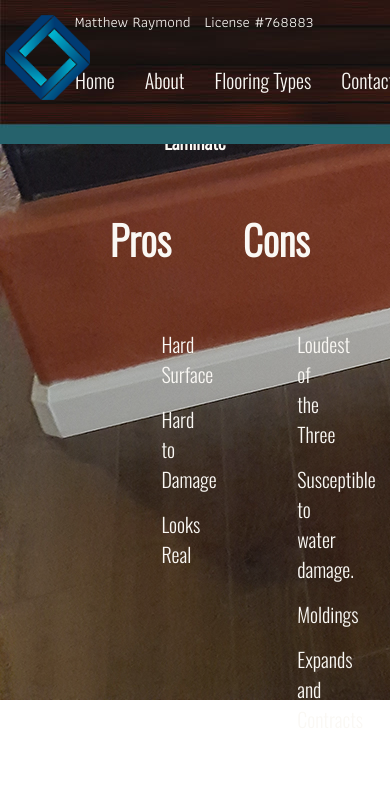
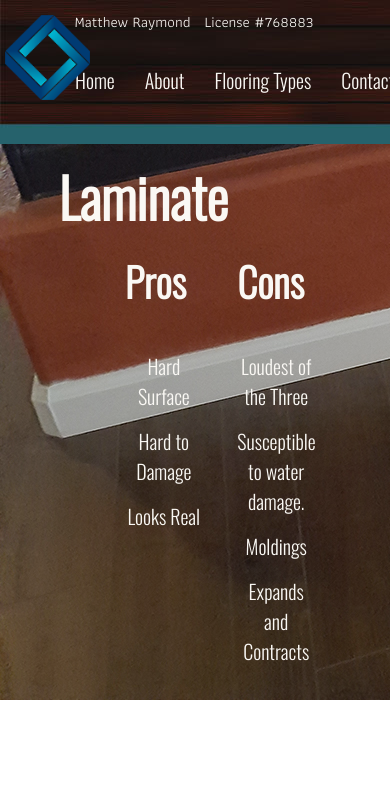
Before and after one commit to SeanRaymond2301/Raymond-Flooring, a PHP site: page /index.php?page=Laminate in a window 390 px wide; the page is wider, and only the part inside the window is pictured. Shown: the top 793 px of that part. Run offline with PHP 8.4, Linux system fonts and the light colour scheme; data that the repository does not hold is empty.

Commit message:
fixed media queries, what happened to laminate page

```diff
--- a/SCSS/main.scss
+++ b/SCSS/main.scss
@@ -196,10 +196,6 @@ ul {
             border: 1.5px solid #000;
         }
     }
-}
-
-.procon {
-    font-family: 'Oswald', sans-serif;
 }
 
 .bottomsection {
@@ -460,7 +456,6 @@ main.content {
 }
 
 /* Media Queries */
-
 @media (max-width: 1260px) {
     .headerText2 {
         margin-right: 50px;
@@ -469,8 +464,40 @@ main.content {
     .headerText3 {
         margin-left: 50px;
     }
+    .headerTexta {
+        margin: 0;
+        color: white;
+    }
+    .contactinfo {
+        transform: translateX(-50px);
+    }
+    .prev, .next {
+        position: absolute;
+        top: 27%;
+    }
+     .headerText {
+        text-align: inherit !important;
+        font-size: 55px !important;
+    }
+    .headerText2 {
+        font-size: 17px;
+        text-align: center !important;
+    }
+
+    .headerText3 {
+        font-size: 17px;
+        text-align: center !important;
+    }
+     .headerTexta {
+        text-align: center !important;
+        font-size: 55px;
+        color: white;
+        margin: 0;
+    }
+    .perfect {
+        text-align: center !important;
+    }
 }
-
 @media (max-width: 1024px) {
     footer {
         display: none;
@@ -478,7 +505,38 @@ main.content {
 
     .imglogo {
         width: 200px;
+    }
+    .prev, .next {
+        position: absolute;
+        top: 26%;
+    }
+     .headerText {
+        text-align: inherit !important;
+        font-size: 55px !important;
+         transform: translateX(-30%);
+    }
+     .headerText2 {
+        font-size: 17px;
+        text-align: center !important;
+    }
 
+    .headerText3 {
+        font-size: 17px;
+        text-align: center !important;
+    }
+     .headerTexta {
+        text-align: center !important;
+        font-size: 55px;
+        color: white;
+        margin: 0;
+         transform: translateX(20px);
+    }
+    .perfect {
+        text-align: center !important;
+    }
+    .contactinfo {
+        margin: 0 !important;
+        transform: translateX(35%);
     }
 }
 
@@ -487,37 +545,79 @@ main.content {
 @media (max-width: 755px) {
     .headerText {
         width: 100%;
-        margin-left: 35px;
+        transform: translateX(-35%);
     }
     .contactinfo {
         float:inherit;
         margin: 0 !important;
     }
+    .prev, .next {
+        position: absolute;
+        top:20%;
+    }
+     .headerText2 {
+        font-size: 17px;
+        text-align: center !important;
+    }
+
+    .headerText3 {
+        font-size: 17px;
+        text-align: center !important;
+    }
+     .headerTexta {
+        text-align: center !important;
+        font-size: 55px;
+        color: white;
+        margin: 0;
+         transform: translateX(20px);
+    }
+    .perfect {
+        text-align: center !important;
+    }
 }
 
 @media (max-width: 433px) {
 
+    .prev, .next {
+        position: absolute;
+        top: 17%;
+    }
     .headerText2 {
-        transform: translateX(-70%);
-        top: 20vh;
         font-size: 17px;
+        text-align: inherit !important;
     }
 
     .headerText3 {
-        top: 20vh;
         font-size: 17px;
+        text-align: inherit !important;
+    }
+/* engineered hardwood */
+    .headerText {
+        text-align: inherit !important;
+        font-size: 45px;
+    }
+    /* vinyl plank */
+    .headerTexta {
+        text-align: center !important;
+        font-size: 45px;
+        color: white;
+        margin: 10px;
     }
 
-    .headerText {
-        transform: translateX(-59%);
-        font-size: 20px;
-    }
 
     body {
         background-color: white;
     }
 
-    ul {
+    .perfect {
+        margin: 0 !important;
+    }
+    .contactinfo {
+        transform: translateX(15%);
+        margin: 0 !important;
+    }
+
+    .navul {
         margin: 60px !important;
     }
 
--- a/css/main.css
+++ b/css/main.css
@@ -146,9 +146,6 @@ ul {
 
 ul li.black a {
   border: 1.5px solid #000; }
-
-.procon {
-  font-family: 'Oswald', sans-serif; }
 
 .bottomsection {
   display: flex;
@@ -351,37 +348,116 @@ main.content .wrap {
   .headerText2 {
     margin-right: 50px; }
   .headerText3 {
-    margin-left: 50px; } }
+    margin-left: 50px; }
+  .headerTexta {
+    margin: 0;
+    color: white; }
+  .contactinfo {
+    transform: translateX(-50px); }
+  .prev, .next {
+    position: absolute;
+    top: 27%; }
+  .headerText {
+    text-align: inherit !important;
+    font-size: 55px !important; }
+  .headerText2 {
+    font-size: 17px;
+    text-align: center !important; }
+  .headerText3 {
+    font-size: 17px;
+    text-align: center !important; }
+  .headerTexta {
+    text-align: center !important;
+    font-size: 55px;
+    color: white;
+    margin: 0; }
+  .perfect {
+    text-align: center !important; } }
 
 @media (max-width: 1024px) {
   footer {
     display: none; }
   .imglogo {
-    width: 200px; } }
+    width: 200px; }
+  .prev, .next {
+    position: absolute;
+    top: 26%; }
+  .headerText {
+    text-align: inherit !important;
+    font-size: 55px !important;
+    transform: translateX(-30%); }
+  .headerText2 {
+    font-size: 17px;
+    text-align: center !important; }
+  .headerText3 {
+    font-size: 17px;
+    text-align: center !important; }
+  .headerTexta {
+    text-align: center !important;
+    font-size: 55px;
+    color: white;
+    margin: 0;
+    transform: translateX(20px); }
+  .perfect {
+    text-align: center !important; }
+  .contactinfo {
+    margin: 0 !important;
+    transform: translateX(35%); } }
 
 /*phone*/
 @media (max-width: 755px) {
   .headerText {
     width: 100%;
-    margin-left: 35px; }
+    transform: translateX(-35%); }
   .contactinfo {
     float: inherit;
-    margin: 0 !important; } }
+    margin: 0 !important; }
+  .prev, .next {
+    position: absolute;
+    top: 20%; }
+  .headerText2 {
+    font-size: 17px;
+    text-align: center !important; }
+  .headerText3 {
+    font-size: 17px;
+    text-align: center !important; }
+  .headerTexta {
+    text-align: center !important;
+    font-size: 55px;
+    color: white;
+    margin: 0;
+    transform: translateX(20px); }
+  .perfect {
+    text-align: center !important; } }
 
 @media (max-width: 433px) {
+  .prev, .next {
+    position: absolute;
+    top: 17%; }
   .headerText2 {
-    transform: translateX(-70%);
-    top: 20vh;
-    font-size: 17px; }
+    font-size: 17px;
+    text-align: inherit !important; }
   .headerText3 {
-    top: 20vh;
-    font-size: 17px; }
+    font-size: 17px;
+    text-align: inherit !important; }
+  /* engineered hardwood */
   .headerText {
-    transform: translateX(-59%);
-    font-size: 20px; }
+    text-align: inherit !important;
+    font-size: 45px; }
+  /* vinyl plank */
+  .headerTexta {
+    text-align: center !important;
+    font-size: 45px;
+    color: white;
+    margin: 10px; }
   body {
     background-color: white; }
-  ul {
+  .perfect {
+    margin: 0 !important; }
+  .contactinfo {
+    transform: translateX(15%);
+    margin: 0 !important; }
+  .navul {
     margin: 60px !important; }
   .imglogo {
     background-image: url("../images/diamond-logo.png");
--- a/pages/EngineeredHardwood.php
+++ b/pages/EngineeredHardwood.php
@@ -8,7 +8,7 @@
 			<div class="comp headerText2">
 				<div>
 					<h2>Pros</h2>
-					<ul>
+					<ul class="perfect">
 					    <li>Quiet</li>
 					    <li>Real Wood</li>
 						<li>Most Valuable of the 3</li>
@@ -18,7 +18,7 @@
 			<div class="comp headerText3">
 
 					<h2>Cons</h2>
-					<ul>
+					<ul class="perfect">
 					    <li>Susceptible to Water Damage</li>
 						<li>Easy to Damage</li>
 					    <li>Expands and Contracts</li>
--- a/pages/Laminate.php
+++ b/pages/Laminate.php
@@ -17,7 +17,7 @@
 	<div class="wrap">
 <div class="comp headerText2">
 	<h3>Pros</h3>
-	<ul class="procon">
+	<ul class="perfect">
 	    <li>Hard Surface</li>
 	    <li>Hard to Damage</li>
 	    <li>Looks Real</li>
@@ -26,7 +26,7 @@
 
 <div class="comp headerText3">
 	<h3>Cons</h3>
-	<ul class="procon">
+	<ul class="perfect">
 	    <li>Loudest of the Three</li>
 	    <li>Susceptible to water damage.</li>
 	    <li>Moldings</li>
@@ -53,10 +53,6 @@
 <style>
 @media screen and (max-width: 480px) {
 
-
-	.procon {
-		text-decoration-color: black;
-	}
 	.w50ma {
 		float: inherit;
 		text-align: center;
--- a/pages/VinylPlank.php
+++ b/pages/VinylPlank.php
@@ -1,12 +1,12 @@
 <main class="content">
     <div style="background-image: linear-gradient(rgba(0, 0, 0, .2), rgba(0, 0, 0, .2)), url(images/vinyl-plank-3-edit.png); width: 100%; height: 570px;">
-        <h2 style="text-align:center;" class="headerText">Vinyl Plank</h2>
+        <h2 style="text-align:center;" class="headerTexta">Vinyl Plank</h2>
     </div>
 <div style="width:40%; margin: 0 auto;">
    <div class="wrap">
    <div class="comp headerText2">
     <h3>Pros</h3>
-    <ul>
+    <ul class="perfect">
         <li>Waterproof.</li>
         <li>Very quiet.</li>
         <li>Easiest to maintain.</li>
@@ -15,7 +15,7 @@
 
 <div class="comp headerText3">
     <h3>Cons</h3>
-    <ul>
+    <ul class="perfect">
         <li>Easy to scratch.</li>
         <li>Really soft.</li>
     </ul>
--- a/pages/header.php
+++ b/pages/header.php
@@ -21,7 +21,7 @@
         <nav>
             <div class="logo imglogo"></div>
             <div class="nav">
-                <ul>
+                <ul class="navul">
                     <a href="?page=Home">
                         <li>Home</li>
                     </a>
```
